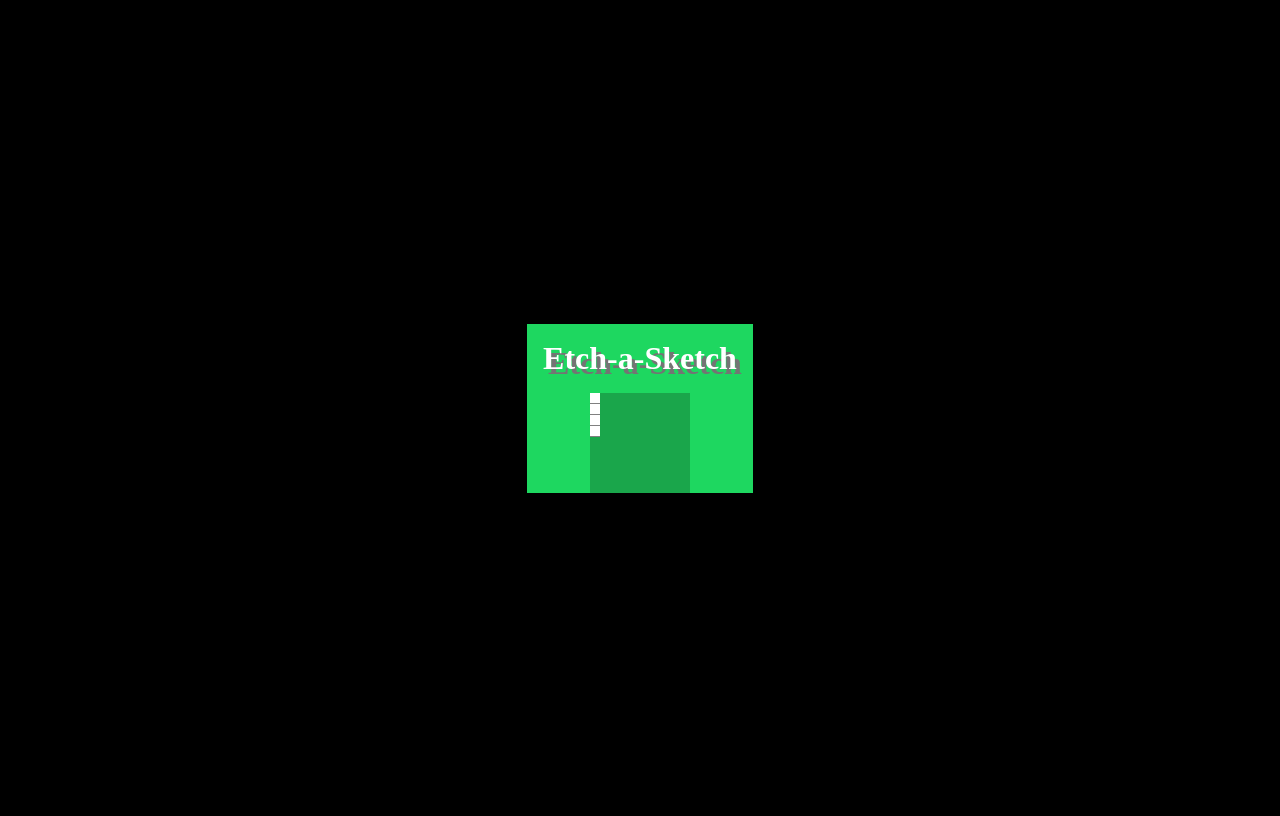
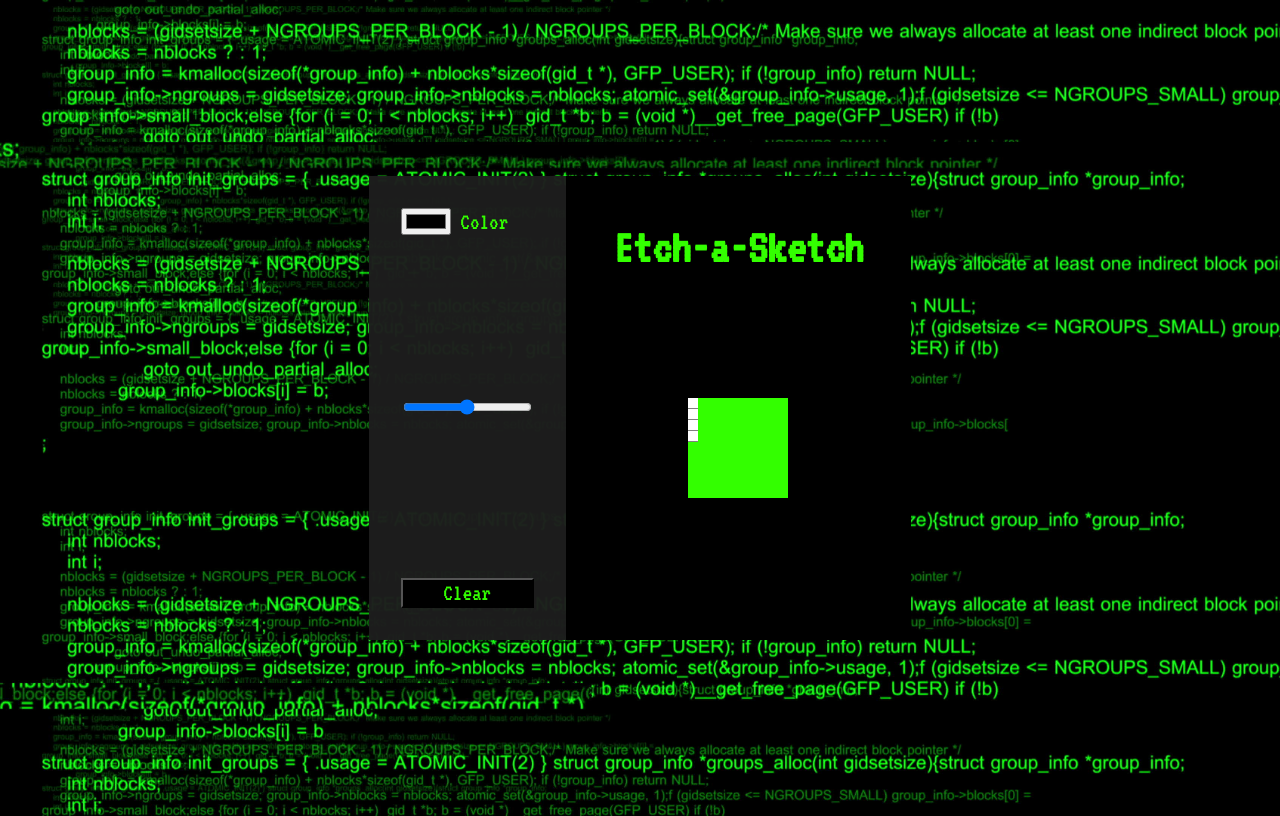
Before and after one commit to MarkDeveloper36/Etch-a-Sketch, a plain HTML site: page index.html in a window 1280 px wide. Drawn offline with Linux system fonts and the light colour scheme.

Commit message:
add hacker design

```diff
--- a/index.html
+++ b/index.html
@@ -6,8 +6,19 @@
     <meta name="viewport" content="width=device-width, initial-scale=1.0">
     <title>Etch-a-Sketch</title>
     <link rel="stylesheet" href="./styles.css">
+    <link rel="preconnect" href="https://fonts.googleapis.com">
+<link rel="preconnect" href="https://fonts.gstatic.com" crossorigin>
+<link href="https://fonts.googleapis.com/css2?family=VT323&display=swap" rel="stylesheet">
 </head>
 <body>
+    <div id="imputContainer">
+        <div class="colorBox">
+            <input type="color">
+            <span>Color</span>
+        </div>
+        <input type="range">
+        <button>Clear</button>
+    </div>
     <div id="contentContainer">
         <h1>Etch-a-Sketch</h1>
         <div id="gridContainer">
--- a/styles.css
+++ b/styles.css
@@ -1,31 +1,53 @@
 body {
     background-color: #000000;
-    color: white;
+    background-image: url(./img/hacker-code-running-down-free-video.jpg);
+    background-size: cover;
+    font-family: 'VT323', monospace;
+    font-size: 1.5rem;
+    color: #33ff00;
     height: 100vh;
     display: flex;
     justify-content: center;
     align-items: center;
+    /* background-image: radial-gradient(#1aa84c99, black); */
 }
 
 h1 {
-    text-shadow: 5px 5px #747474;
+    text-shadow: 0 0 13px black;
     margin: 1rem;
 }
 
-#contentContainer {
-    background-color: #1ed760;
+#imputContainer {
+    background-color: rgba(29, 29, 29, 0.97);
+    height: 50vh;
+    padding: 2rem;
     display: flex;
     flex-direction: column;
-    justify-content: center;
+    justify-content: space-between;
+}
+
+#contentContainer {
+    background-color: #000000;
+    display: flex;
+    flex-direction: column;
     align-items: center;
+    height: 50vh;
+    padding: 2rem;
 }
 
 #gridContainer {
-    background-color: #1aa64b;
+    background-color: #33ff00;
     height: 100px;
     width: 100px;
+    margin: auto;
 }
 
+button {
+    font-family: 'VT323', monospace;
+    font-size: 1.5rem;
+    background-color: #000000;
+    color: #33ff00;
+}
 
 
 
```
Also changed, not shown: img/hacker-code-running-down-free-video.jpg (added).
